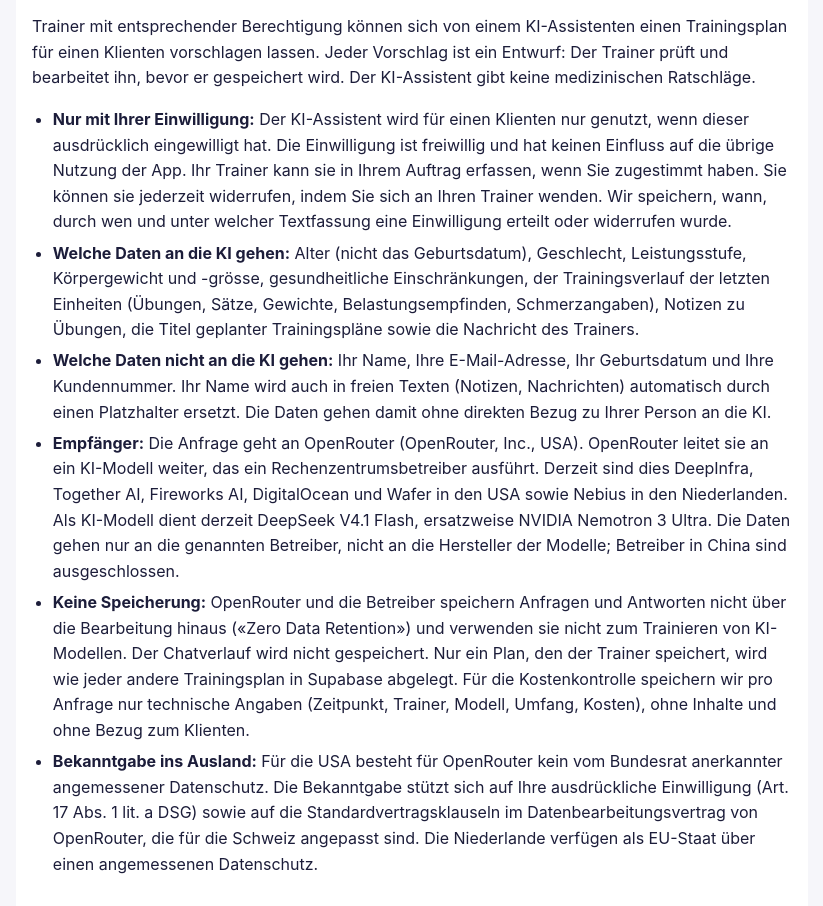
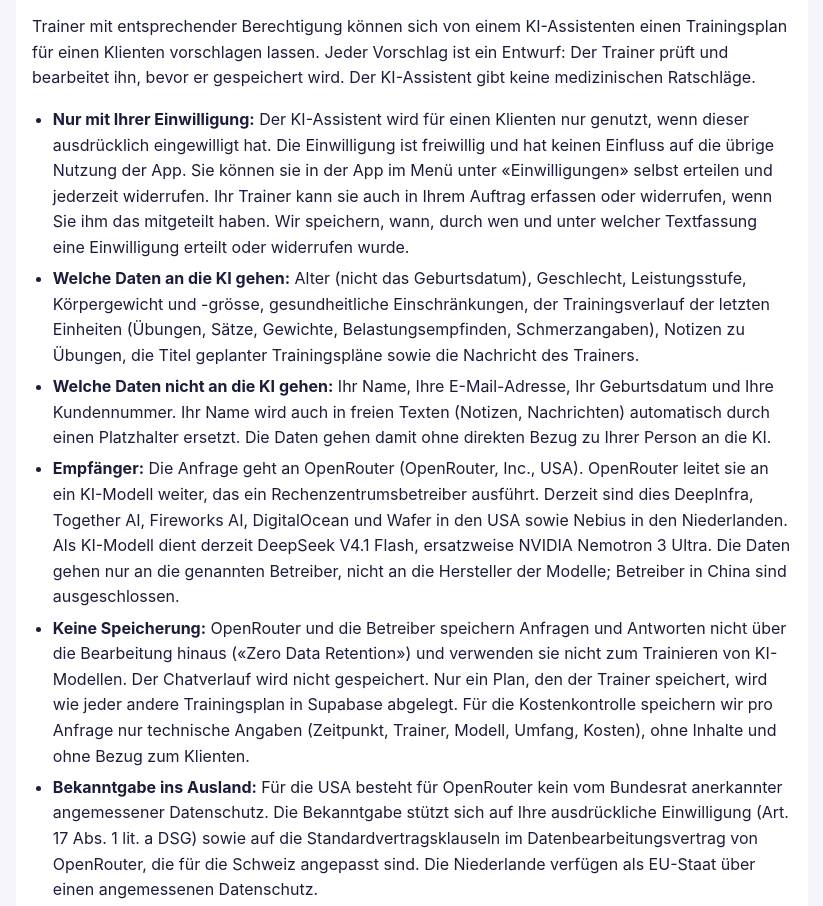
Before and after one commit to veysel-ozdemir/datenschutzrichtlinie, a plain HTML site: page index.html in a window 1280 px wide. Shown: the part 1934-2840 px from the top of the page, without its empty margins (228-1051 px from the left). Drawn offline with Linux system fonts and the light colour scheme.

Commit message:
Update index.html

```diff
--- a/index.html
+++ b/index.html
@@ -73,7 +73,7 @@ E-Mail: info@corposana.ch</p>
 <h2>4. KI-Assistent für Trainingspläne</h2>
 <p>Trainer mit entsprechender Berechtigung können sich von einem KI-Assistenten einen Trainingsplan für einen Klienten vorschlagen lassen. Jeder Vorschlag ist ein Entwurf: Der Trainer prüft und bearbeitet ihn, bevor er gespeichert wird. Der KI-Assistent gibt keine medizinischen Ratschläge.</p>
 <ul>
-  <li><strong>Nur mit Ihrer Einwilligung:</strong> Der KI-Assistent wird für einen Klienten nur genutzt, wenn dieser ausdrücklich eingewilligt hat. Die Einwilligung ist freiwillig und hat keinen Einfluss auf die übrige Nutzung der App. Ihr Trainer kann sie in Ihrem Auftrag erfassen, wenn Sie zugestimmt haben. Sie können sie jederzeit widerrufen, indem Sie sich an Ihren Trainer wenden. Wir speichern, wann, durch wen und unter welcher Textfassung eine Einwilligung erteilt oder widerrufen wurde.</li>
+  <li><strong>Nur mit Ihrer Einwilligung:</strong> Der KI-Assistent wird für einen Klienten nur genutzt, wenn dieser ausdrücklich eingewilligt hat. Die Einwilligung ist freiwillig und hat keinen Einfluss auf die übrige Nutzung der App. Sie können sie in der App im Menü unter «Einwilligungen» selbst erteilen und jederzeit widerrufen. Ihr Trainer kann sie auch in Ihrem Auftrag erfassen oder widerrufen, wenn Sie ihm das mitgeteilt haben. Wir speichern, wann, durch wen und unter welcher Textfassung eine Einwilligung erteilt oder widerrufen wurde.</li>
   <li><strong>Welche Daten an die KI gehen:</strong> Alter (nicht das Geburtsdatum), Geschlecht, Leistungsstufe, Körpergewicht und -grösse, gesundheitliche Einschränkungen, der Trainingsverlauf der letzten Einheiten (Übungen, Sätze, Gewichte, Belastungsempfinden, Schmerzangaben), Notizen zu Übungen, die Titel geplanter Trainingspläne sowie die Nachricht des Trainers.</li>
   <li><strong>Welche Daten nicht an die KI gehen:</strong> Ihr Name, Ihre E-Mail-Adresse, Ihr Geburtsdatum und Ihre Kundennummer. Ihr Name wird auch in freien Texten (Notizen, Nachrichten) automatisch durch einen Platzhalter ersetzt. Die Daten gehen damit ohne direkten Bezug zu Ihrer Person an die KI.</li>
   <li><strong>Empfänger:</strong> Die Anfrage geht an OpenRouter (OpenRouter, Inc., USA). OpenRouter leitet sie an ein KI-Modell weiter, das ein Rechenzentrumsbetreiber ausführt. Derzeit sind dies DeepInfra, Together AI, Fireworks AI, DigitalOcean und Wafer in den USA sowie Nebius in den Niederlanden. Als KI-Modell dient derzeit DeepSeek V4.1 Flash, ersatzweise NVIDIA Nemotron 3 Ultra. Die Daten gehen nur an die genannten Betreiber, nicht an die Hersteller der Modelle; Betreiber in China sind ausgeschlossen.</li>
```
